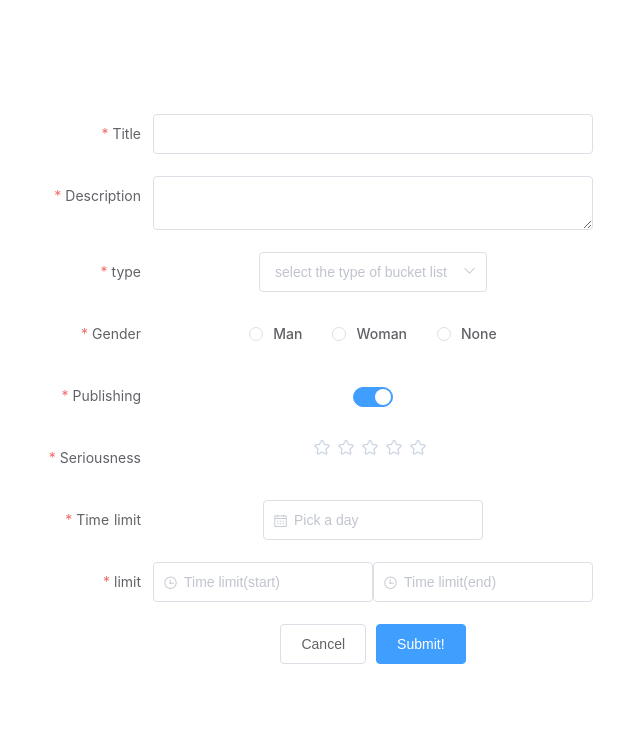
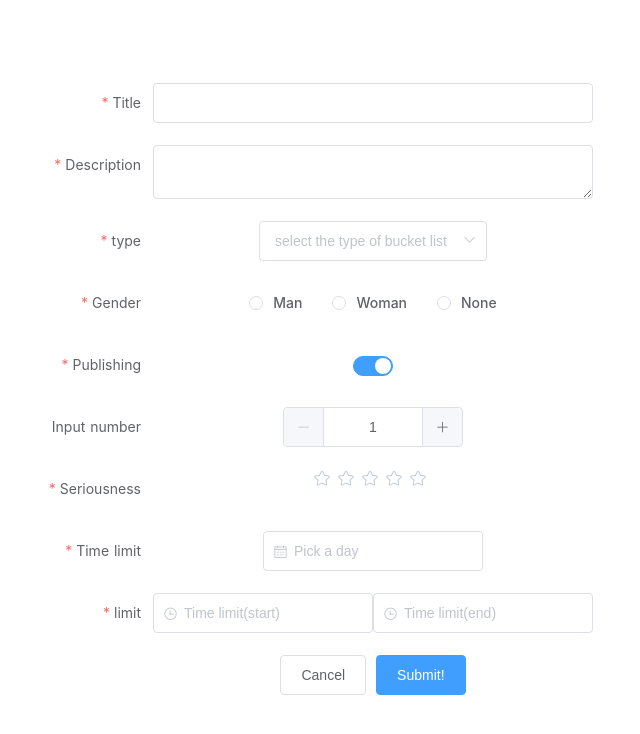
Before and after one commit to YutaKanna/Nuxt-Firebase, a Nuxt app in the folder nuxt/: page /bucket-lists/new in a window 1280 px wide. Shown: the top 734 px of the page, without its empty margins (327-967 px from the left). Built offline with nearby package versions, Linux system fonts and the light colour scheme.

Commit message:
numをpostできるようにする #14

```diff
--- a/nuxt/pages/bucket-lists/new.vue
+++ b/nuxt/pages/bucket-lists/new.vue
@@ -23,6 +23,9 @@
             </el-form-item>
             <el-form-item label="Publishing" prop="publishing">
                 <el-switch v-model="ruleForm.publishing" name="publishing"></el-switch>
+            </el-form-item>
+            <el-form-item label="Input number">
+                <el-input-number v-model="ruleForm.num" :min="1" :max="10"></el-input-number>
             </el-form-item>
             <el-form-item label="Seriousness" prop="seriousness">
                 <el-rate v-model="ruleForm.seriousness"></el-rate>
@@ -117,6 +120,7 @@ var axiosPost = axios.create({
           type: '',
           gender: '',
           publishing: '',
+          num: 1,
           seriousness: null,
           date: '',
           startTime: '',
@@ -136,6 +140,9 @@ var axiosPost = axios.create({
             { required: true, message: 'Please select Type', trigger: 'change' }
           ],
           publishing: [
+            { required: true, message: 'Please select Type', trigger: 'change' }
+          ],
+          num: [
             { required: true, message: 'Please select Type', trigger: 'change' }
           ],
           seriousness: [
@@ -164,6 +171,7 @@ var axiosPost = axios.create({
                 type: this.ruleForm.type,
                 gender: this.ruleForm.gender,
                 publishing: this.ruleForm.publishing,
+                num: this.ruleForm.num,
                 seriousness: this.ruleForm.seriousness,
                 date: this.ruleForm.date,
                 startTime: this.ruleForm.startTime,
```
Also changed, not shown: 1 other file (tests, documents, lock files or other folders).
